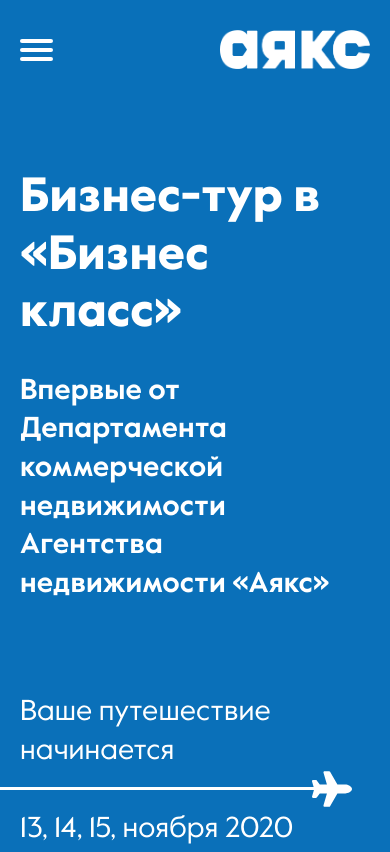
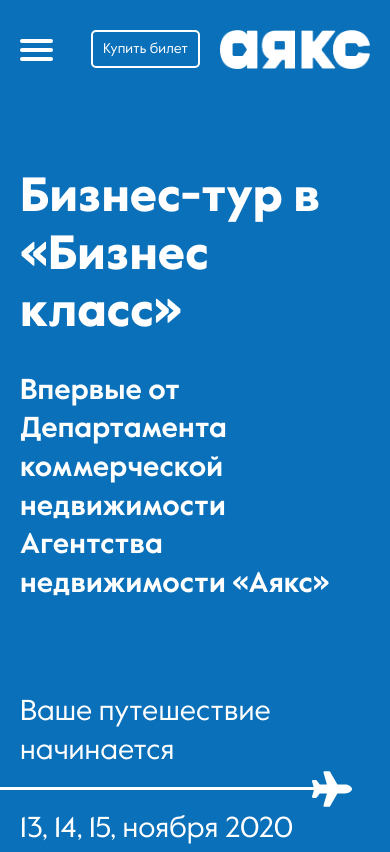
Before and after one commit to sudo-dmitry/dkn, a plain HTML site: page index.html in a window 390 px wide. Shown: the top 852 px of the page. Drawn offline with Linux system fonts and the light colour scheme.

Commit message:
mobile kind-a done

```diff
--- a/index.html
+++ b/index.html
@@ -27,6 +27,9 @@
         <!-- Navbar -->
 
         <nav class="main-nav">
+            <div class="main-nav__item mob-btn">
+                <a href="#buy" class="btn scroll">Купить билет</a>
+            </div>
             <a href="#home" class="main-nav__logo scroll">
                 <img src="img/logo.png" alt="АЯКС">
             </a>
--- a/style/blocks/header.scss
+++ b/style/blocks/header.scss
@@ -20,6 +20,20 @@
 
     @media (max-width: $screen-small) {
       justify-content: flex-end;
+    }
+
+    .mob-btn {
+      display: none;
+
+      @media (max-width: $screen-small) {
+        display: inherit;
+      }
+
+      .btn {
+        font-size: 14px;
+        line-height: 14px;
+        padding: 10px 10px;
+      }
     }
 
     &__logo {
```
Also changed, not shown: style.css, 1 other file.
